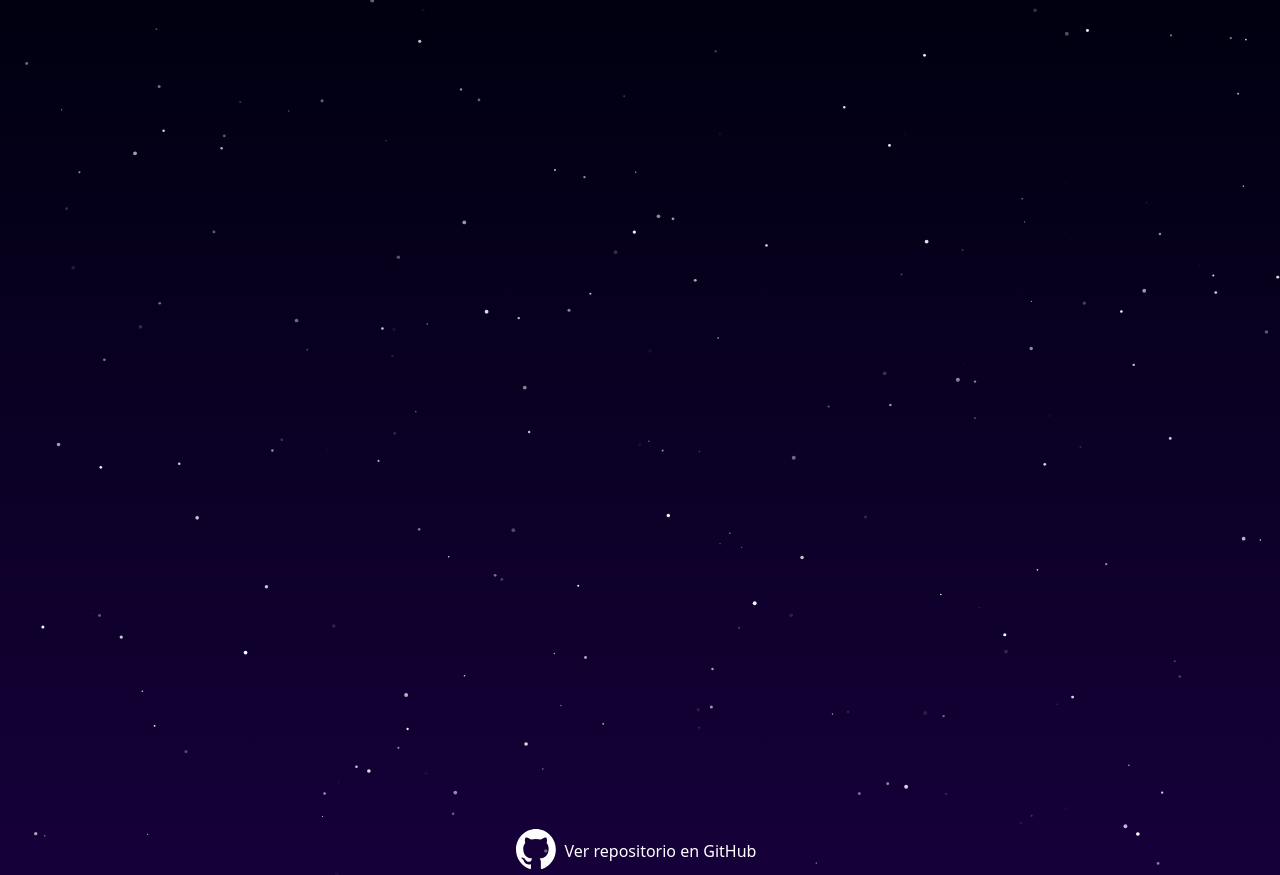
After one commit to darks1g/ShootStars, a PHP site: page /index.php in a window 1280 px wide. The commit adds this page. Run offline with PHP 8.4, Linux system fonts and the light colour scheme.

Commit message:
add footer and main page structure; update README description

```diff
--- a/frontend/css/main.css
+++ b/frontend/css/main.css
@@ -1,9 +1,11 @@
-body, html {
+body,
+html {
     margin: 0;
     padding: 0;
     overflow: hidden;
     height: 100%;
     background: linear-gradient(to bottom, #000010, #16003a);
+    font-family: system-ui, -apple-system, BlinkMacSystemFont, 'Segoe UI', Roboto, Oxygen, Ubuntu, Cantarell, 'Open Sans', 'Helvetica Neue', sans-serif;
 }
 
 canvas {
@@ -18,3 +20,35 @@ canvas {
 #space.fade-in {
     opacity: 1;
 }
+
+/* FOOTER */
+footer {
+    height: 3em;
+    color: #fff;
+    display: flex;
+    align-items: center;
+    justify-content: center;
+    position: fixed;
+    bottom: 0;
+    left: 0;
+    width: 100%;
+    gap: 8px;
+    margin: 0;
+}
+
+footer a {
+    color: #ffffff;
+    text-decoration: none;
+    display: flex;
+    align-items: center;
+    gap: 8px;
+    margin: 0;
+}
+
+footer a:hover {
+    text-decoration: underline;
+}
+
+footer p img {
+    height: 2.5em;
+}
--- /dev/null
+++ b/frontend/includes/footer.php
@@ -0,0 +1,8 @@
+<!-- footer.php -->
+<footer>
+    <a href="https://github.com/darks1g/ShootStars" target="_blank">
+        <p>
+            <img src="../imgs/github-mark-white.svg" alt="github logo" /> <p>Ver repositorio en GitHub</p>
+        </p>
+    </a>
+</footer>
--- a/frontend/index.html
+++ b/frontend/index.php
@@ -11,5 +11,8 @@
 </head>
 <body>
     <canvas id="space"></canvas>
+
+
+    <?php include 'includes/footer.php'; ?>
 </body>
 </html>
```
Also changed, not shown: README.md, frontend/imgs/github-mark-white.svg (added).
